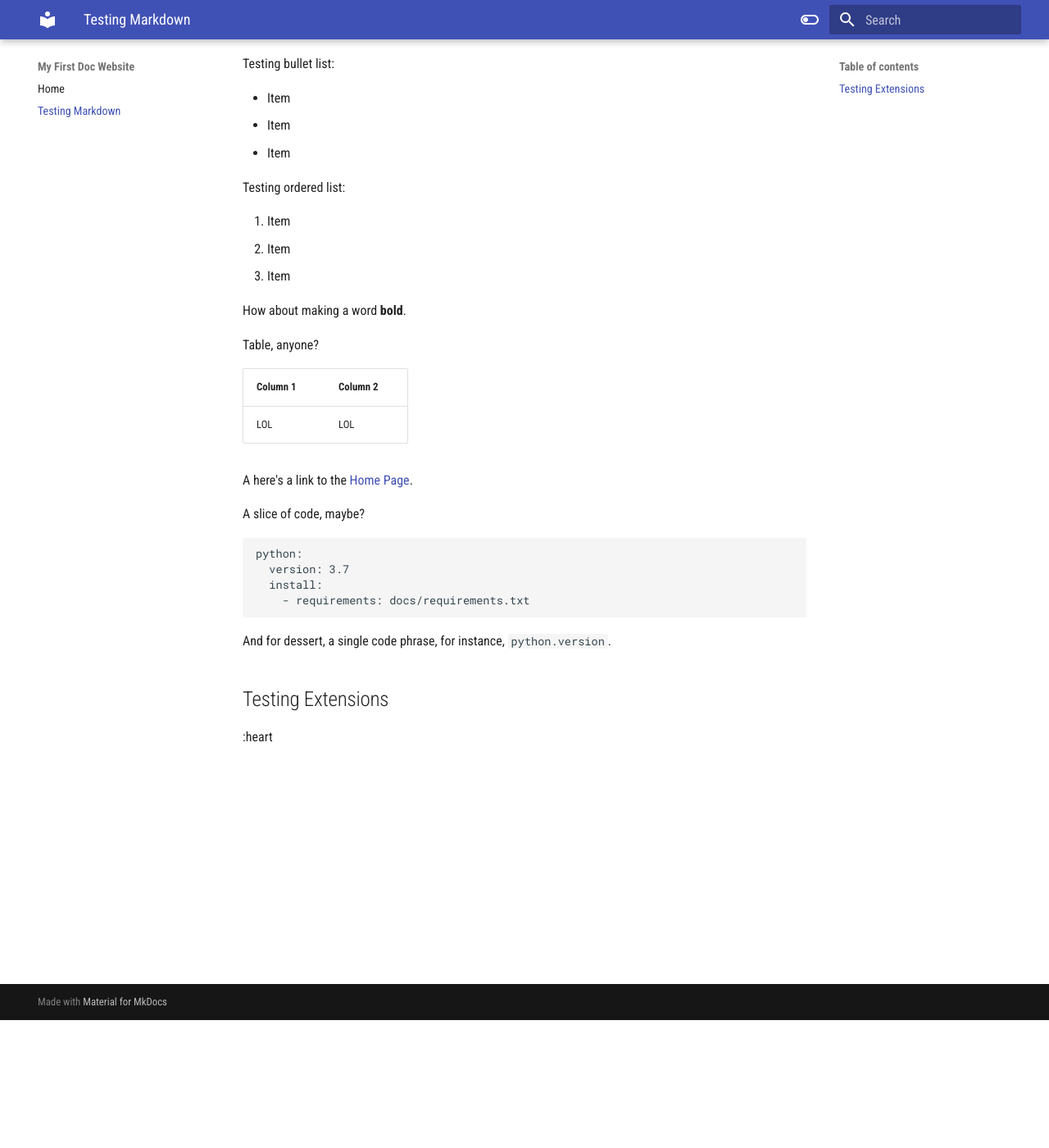
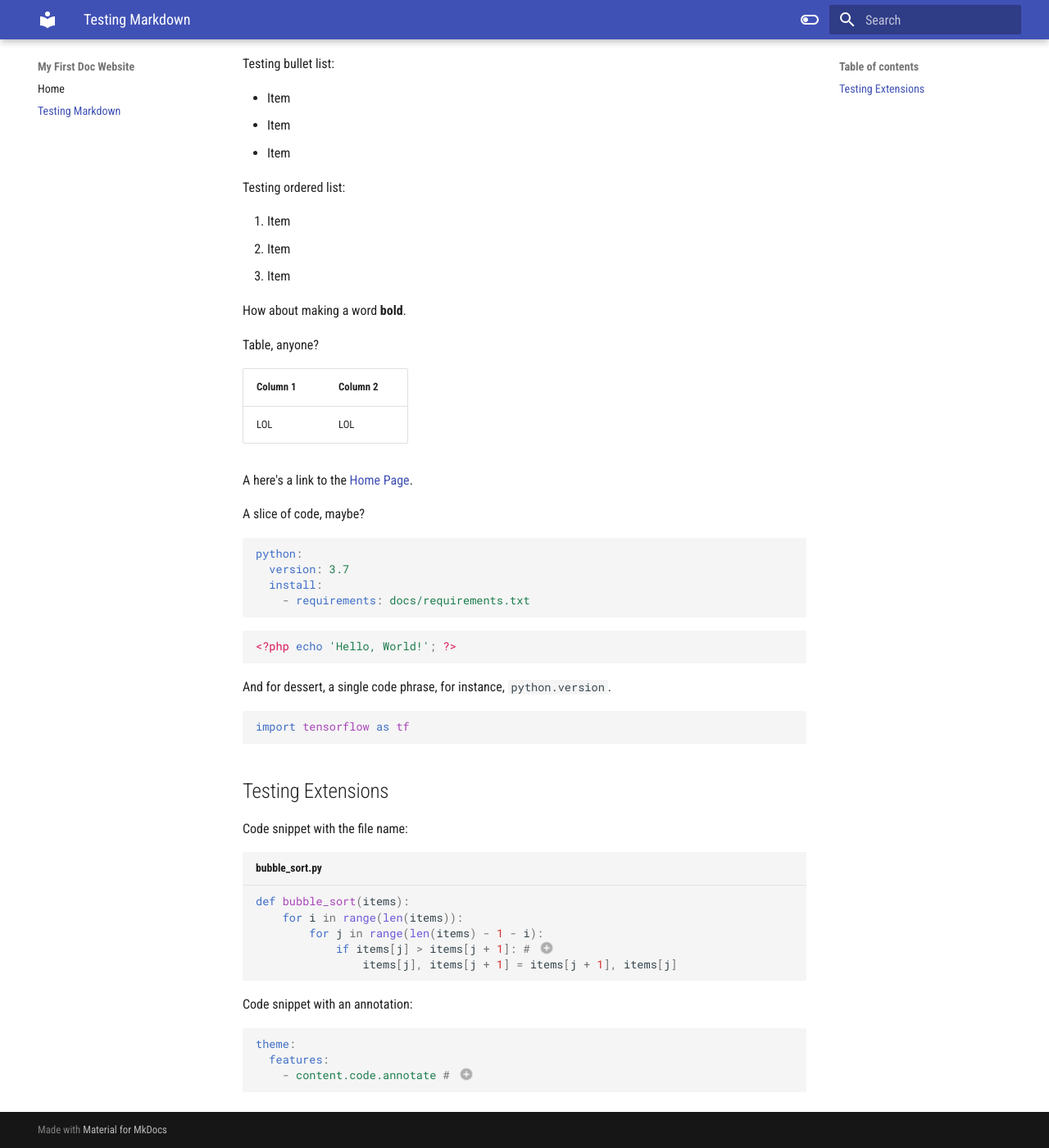
Before and after one commit to florianmilc/rtd-mkdocs, an MkDocs documentation site: the page built from docs/testing_markdown.md, in a window 1280 px wide and 1400 px high, scrolled down 156 px. Shown: the whole window at 82% size. Built offline with MkDocs 1.6.1 and Material for MkDocs 9.7.7, drawn with Linux system fonts in a browser that asks for light colours.

Commit message:
additional customization

````diff
--- a/docs/requirements.txt
+++ b/docs/requirements.txt
@@ -1,2 +1,4 @@
 mkdocs-material==8.0
-pymdown-extensions
+Pygments==2.10.0
+pymdown-extensions==9.1
+Markdown==3.2.1
--- a/docs/testing_markdown.md
+++ b/docs/testing_markdown.md
@@ -31,8 +31,39 @@ python:
     - requirements: docs/requirements.txt
 ```
 
+```php
+<?php echo 'Hello, World!'; ?>
+```
+
 And for dessert, a single code phrase, for instance, `python.version`.
+
+``` py
+import tensorflow as tf
+```
+
 
 ## Testing Extensions
 
-:heart
+Code snippet with the file name:
+
+``` py title="bubble_sort.py"
+def bubble_sort(items):
+    for i in range(len(items)):
+        for j in range(len(items) - 1 - i):
+            if items[j] > items[j + 1]: # (1)
+                items[j], items[j + 1] = items[j + 1], items[j]
+```
+
+1.  LOL
+
+
+Code snippet with an annotation:
+
+``` yaml
+theme:
+  features:
+    - content.code.annotate # (1)
+```
+
+1.  :man_raising_hand: I'm a code annotation! I can contain `code`, __formatted
+    text__, images, ... basically anything that can be written in Markdown.
--- a/mkdocs.yml
+++ b/mkdocs.yml
@@ -12,6 +12,15 @@ theme:
       toggle:
         icon: material/toggle-switch
         name: Switch to Whie Mode
+  features:
+    - content.code.annotate
+
+markdown_extensions:
+  - pymdownx.highlight:
+      anchor_linenums: true
+  - pymdownx.inlinehilite
+  - pymdownx.snippets
+  - pymdownx.superfences
 
 
 nav:
````
